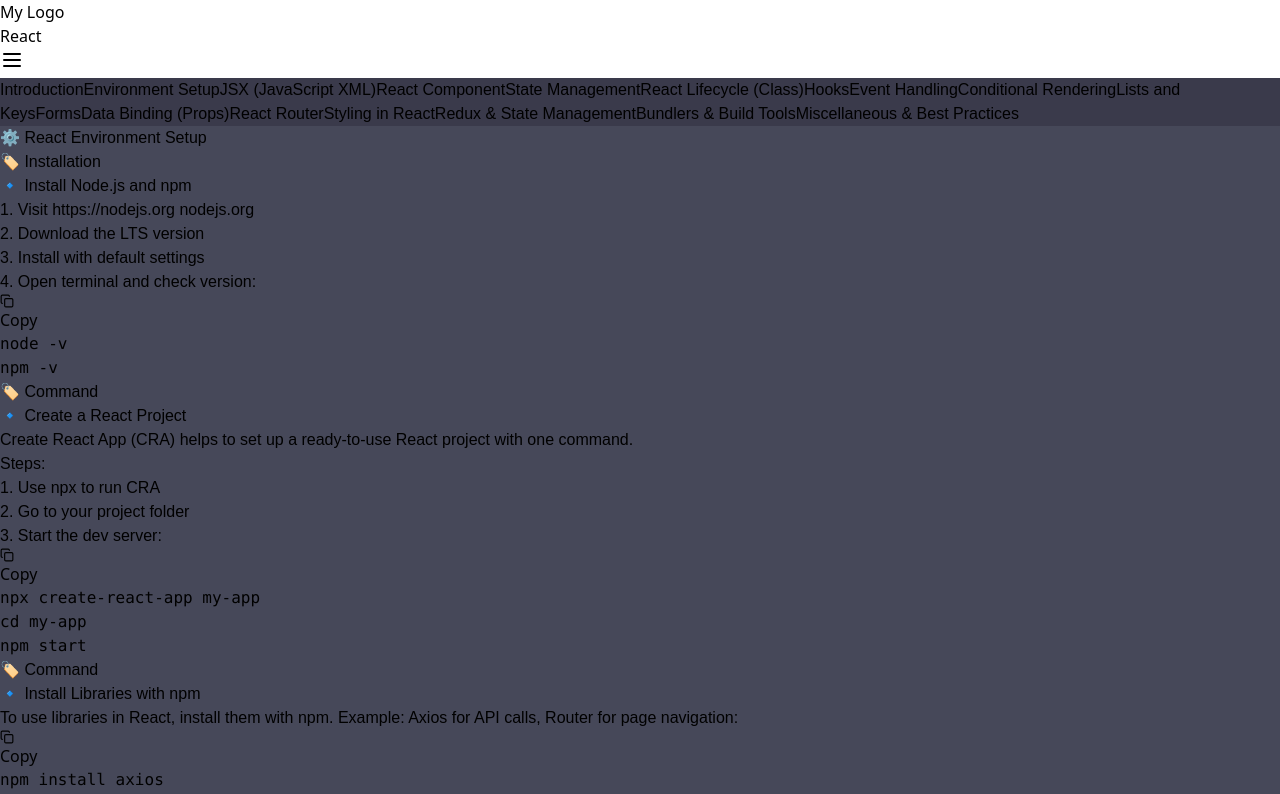
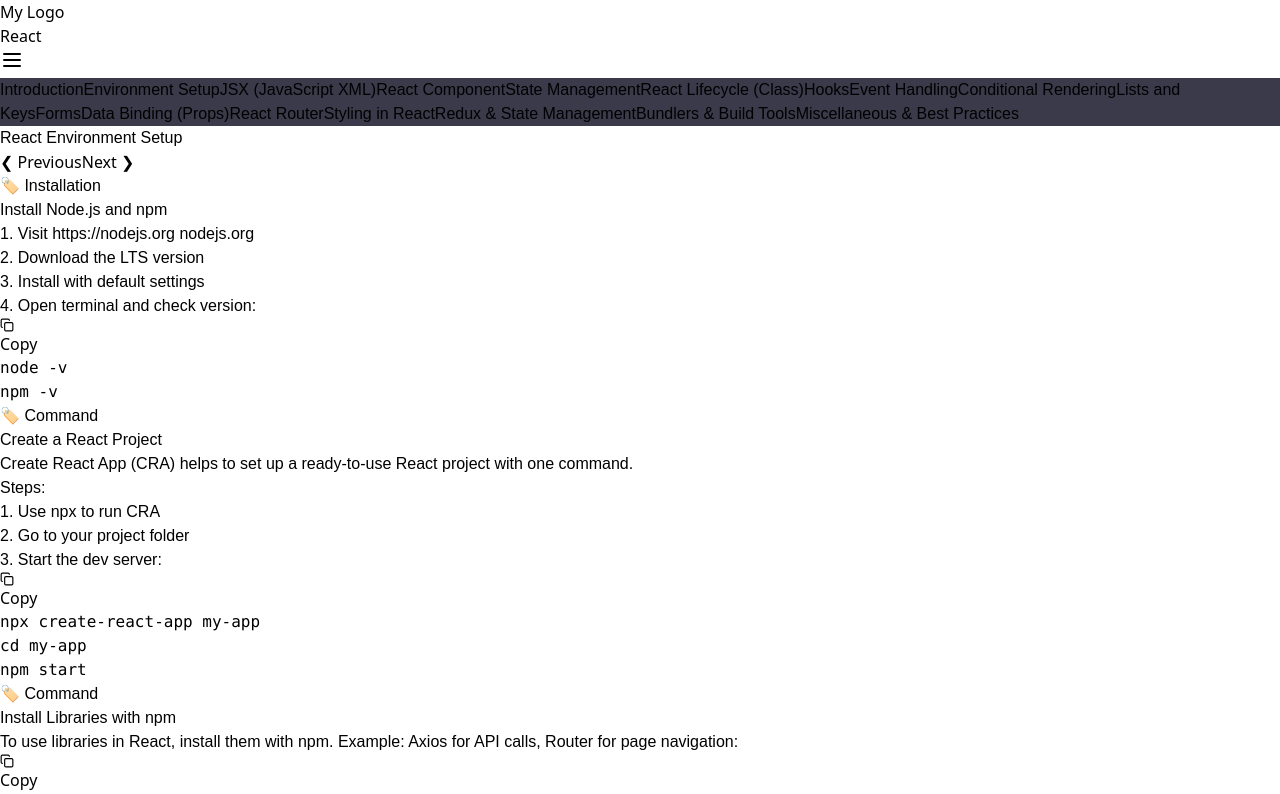
Before and after one commit to YuvrajDighe/Lms, a React app: page /React/EnvironmentSetup in a window 1280 px wide. Shown: the part 360-1154 px from the top of the page. Built offline with nearby package versions, Linux system fonts and the light colour scheme; the HTML template or start-up script is replaced by a standard one; a web font is replaced by a local one.

Commit message:
update ui

```diff
--- a/src/subcomponent/EnvironmentSetup.jsx
+++ b/src/subcomponent/EnvironmentSetup.jsx
@@ -1,5 +1,6 @@
 import React, { useState } from "react";
 import { Copy } from "lucide-react";
+import { useNavigate } from "react-router-dom";
 
 function CopyButton({ text }) {
   const [copied, setCopied] = useState(false);
@@ -11,7 +12,7 @@ function CopyButton({ text }) {
   return (
     <button
       onClick={handleCopy}
-      className="absolute top-2 right-2 text-blue-600 hover:text-blue-800 text-xs flex items-center gap-1 bg-white px-2 py-1 rounded shadow"
+      className="absolute top-1 right-1 sm:top-2 sm:right-2 text-blue-600 hover:text-blue-800 text-xs flex items-center gap-1 bg-white px-2 py-1 rounded shadow"
     >
       <Copy size={14} />
       {copied ? "Copied!" : "Copy"}
@@ -21,32 +22,34 @@ function CopyButton({ text }) {
 
 function SetupBlock({ type, title, desc, code }) {
   return (
-    <div className="bg-white rounded-xl shadow p-6 mb-6">
-      <p className="text-sm text-gray-500 mb-1">
+    <div className="rounded-xl text-white shadow p-4 sm:p-6 bg-[#5a5c6b] mt-6">
+      <p className="text-sm text-white/70 mb-1">
         🏷️ <span className="font-medium">{type}</span>
       </p>
-      <h2 className="text-xl font-semibold text-gray-800 mb-2">🔹 {title}</h2>
-      <div className="text-gray-700 whitespace-pre-line">
+      <h2 className="text-xl sm:text-2xl font-bold text-white mt-4 mb-4">
+        {title}
+      </h2>
+      <div className="space-y-2 text-white/90 text-lg sm:text-base">
         {desc.split("\n").map((line, i) => (
           <p key={i}>
             {line.includes("https://") ? (
               <>
                 {line.split("https://").map((part, index, array) =>
                   index < array.length - 1 ? (
-                    <>
+                    <React.Fragment key={index}>
                       {part}
                       <a
                         href={`https://${array[index + 1].split(" ")[0]}`}
                         target="_blank"
                         rel="noopener noreferrer"
-                        className="text-blue-600 hover:underline"
+                        className="text-blue-400 hover:underline break-all"
                       >
                         https://{array[index + 1].split(" ")[0]}
                       </a>{" "}
                       {array[index + 1].slice(
                         array[index + 1].split(" ")[0].length
                       )}
-                    </>
+                    </React.Fragment>
                   ) : (
                     part
                   )
@@ -58,17 +61,22 @@ function SetupBlock({ type, title, desc, code }) {
           </p>
         ))}
       </div>
+
+      {code && (
         <div className="relative mt-4">
           <CopyButton text={code} />
-        <pre className="bg-gray-100 text-sm p-3 rounded overflow-x-auto whitespace-pre-wrap">
+          <pre className="bg-yellow-100 border-l-4 border-yellow-400 text-yellow-800 text-sm p-3 rounded overflow-x-auto whitespace-pre-wrap">
             {code}
           </pre>
         </div>
+      )}
     </div>
   );
 }
 
 export default function EnvironmentSetup() {
+  const navigate = useNavigate(); // ✅ Fix: added this line
+
   const topics = [
     {
       type: "Installation",
@@ -115,7 +123,6 @@ Examples:
     {
       type: "Folder Structure",
       title: "CRA Project Structure Explained",
-
       desc: `my-app/
 │
 ├── node_modules/        → All installed libraries
@@ -130,8 +137,7 @@ Examples:
 │
 ├── package.json         → Project info + dependencies
 ├── .gitignore           → Files to ignore in Git
-└── README.md            → Project description
-`,
+└── README.md            → Project description`,
     },
     {
       type: "File",
@@ -157,16 +163,26 @@ Here's an example:`,
   ];
 
   return (
-<div
-  className="min-h-screen bg-gray-100"
-  style={{ backgroundColor: "#464859" }}
+    <div className="min-h-screen bg-[#464859] px-4 sm:px-9 py-6">
+      <div className="max-w-screen-xl mx-auto">
+        <h1 className="text-2xl sm:text-4xl font-bold text-white pb-6 text-center sm:text-left">
+          React Environment Setup
+        </h1>
+
+        <div className="flex flex-col sm:flex-row justify-between items-center sm:items-start gap-4 mb-6">
+          <button
+            onClick={() => navigate("/React/ReactIntro")}
+            className="w-full sm:w-auto flex items-center justify-center bg-green-500 hover:bg-green-600 text-white font-semibold py-2 px-4 rounded"
           >
-  <div
-    className="max-w-screen-md pl-[9%]"
+            <span className="mr-2">❮</span> Previous
+          </button>
+          <button
+            onClick={() => navigate("/React/Jsx")}
+            className="w-full sm:w-auto flex items-center justify-center bg-green-500 hover:bg-green-600 text-white font-semibold py-2 px-4 rounded"
           >
-    <h1 className="text-4xl pt-10 pb-10 font-bold text-white ">
-      ⚙️ React Environment Setup
-    </h1>
+            Next <span className="ml-2">❯</span>
+          </button>
+        </div>
 
         {topics.map((item, index) => (
           <SetupBlock
@@ -177,8 +193,21 @@ Here's an example:`,
             code={item.code}
           />
         ))}
+         <div className="flex flex-col sm:flex-row justify-between items-center sm:items-start gap-4 mt-6">
+          <button
+            onClick={() => navigate("/React/ReactIntro")}
+            className="w-full sm:w-auto flex items-center justify-center bg-green-500 hover:bg-green-600 text-white font-semibold py-2 px-4 rounded"
+          >
+            <span className="mr-2">❮</span> Previous
+          </button>
+          <button
+            onClick={() => navigate("/React/Jsx")}
+            className="w-full sm:w-auto flex items-center justify-center bg-green-500 hover:bg-green-600 text-white font-semibold py-2 px-4 rounded"
+          >
+            Next <span className="ml-2">❯</span>
+          </button>
         </div>
       </div>
-
+    </div>
   );
 }
```
Also changed, not shown: src/App.jsx (line endings or trailing spaces). Lines whose indentation alone changed are shown as unchanged.
